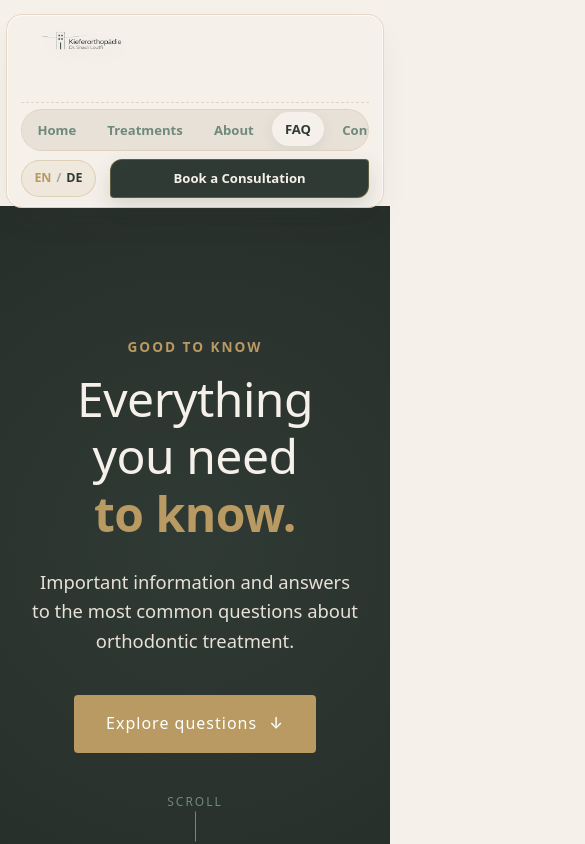
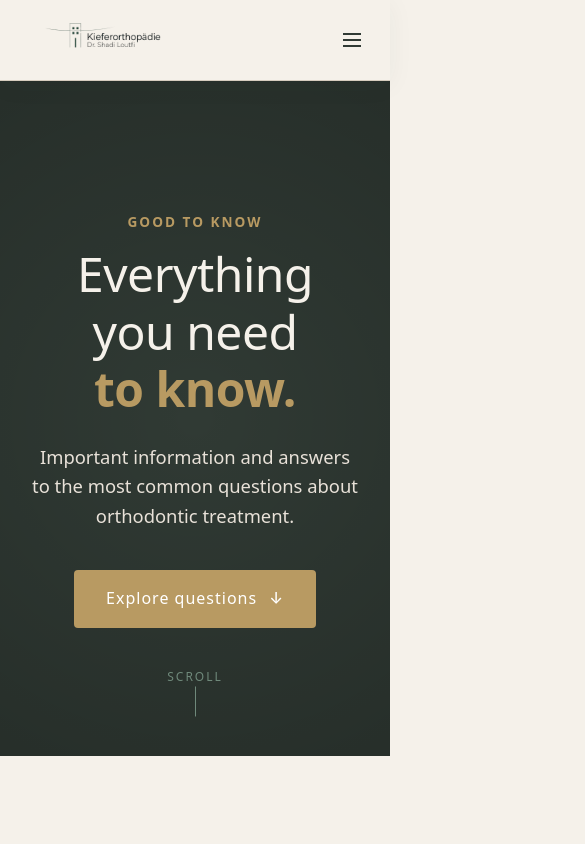
Before and after one commit to ESBER123/Dr.shadi, a React (Vite) app: page /faq in a window 390 px wide. Shown: the top 844 px of the page, 585 px wide, since content can reach past the window. Built offline with nearby package versions, Linux system fonts and the light colour scheme.

Commit message:
Modifying the style and files

```diff
--- a/src/assets/styles/App.css
+++ b/src/assets/styles/App.css
@@ -1,244 +1,231 @@
-/* ==========================================================
-   BESPOKE ORGANIC-LUXE NAVBAR - Orthodontics & Bio-Glass
-   ========================================================== */
-
 :root {
-  /* نظام الألوان المطلوب */
-  --foreground: #252525; /* Deep charcoal */
-  --background: #f5f1ea; /* Warm ivory/cream */
-  --primary: #303a34; /* Deep olive-charcoal */
-  --secondary: #b89a62; /* Champagne/gold */
-  --background-alt: #e8e1d8; /* Soft greige */
-  --foreground-alt: #6f897b; /* Muted sage */
-
-  /* إعدادات الشكل الغريب المريح */
-  --quirky-radius: 24px 6px 24px 6px;
-  --quirky-radius-hover: 6px 24px 6px 24px;
+  --primary-color: #303a34; /* Deep olive-charcoal */
+  --primary-hover: #222a25;
+  --secondary-color: #b89a62; /* Champagne/gold - اللمسات الفاخرة */
+  --text-main: #252525; /* Deep charcoal */
+  --text-muted: #6f897b; /* Muted sage */
+  --bg-color: #f5f1ea; /* Warm ivory/cream */
+  --bg-alt: #e8e1d8; /* Soft greige */
+  --border-color: #d6ccbe; /* حدود أنيقة ومتناسقة مع الكريمي */
 }
 
-body {
-  background-color: var(--background);
-  color: var(--foreground);
-  margin: 0;
-  font-family:
-    system-ui,
-    -apple-system,
-    BlinkMacSystemFont,
-    "Segoe UI",
-    Roboto,
-    sans-serif;
+.navbar {
+  position: sticky;
+  top: 0;
+  z-index: 1000;
+  display: flex;
+  justify-content: space-between;
+  align-items: center;
+  padding: 1rem 6%;
+  background-color: var(--bg-color);
+  backdrop-filter: blur(10px);
+  box-shadow: 0 4px 25px rgba(48, 58, 52, 0.05);
+  border-bottom: 1px solid var(--border-color);
+  transition: all 0.3s ease;
 }
 
-/* النافبار الرئيسية */
-.navbar {
-  display: flex;
-  align-items: center;
-  justify-content: space-between;
-  gap: 1.5rem;
-  position: sticky;
-  top: 14px;
-  margin: 14px auto;
-  max-width: 1260px;
-  padding: 0.75rem 1.5rem;
-  background: rgba(245, 241, 234, 0.88);
-  backdrop-filter: blur(18px);
-  -webkit-backdrop-filter: blur(18px);
-  border: 1.5px solid rgba(184, 154, 98, 0.28);
-  border-radius: var(--quirky-radius);
-  box-shadow:
-    0 16px 36px -12px rgba(48, 58, 52, 0.12),
-    0 0 0 1px rgba(255, 255, 255, 0.6) inset;
-  z-index: 1000;
-  transition: all 0.45s cubic-bezier(0.16, 1, 0.3, 1);
+/* --- الشعار بحجم كبير وواضح --- */
+.logo img {
+  height: 78px;
+  width: auto;
+  display: block;
+  object-fit: contain;
+  transition: transform 0.3s ease;
 }
 
-.navbar:hover {
-  border-radius: var(--quirky-radius-hover);
-  border-color: rgba(184, 154, 98, 0.55);
-  box-shadow: 0 20px 45px -10px rgba(48, 58, 52, 0.18);
+.logo img:hover {
+  transform: scale(1.02);
 }
 
-/* الشعار (تم التكبير هنا) */
-.logo a {
-  display: inline-flex;
-  align-items: center;
-}
-.logo img {
-  height: 52px; /* <-- تم التكبير من 40px إلى 52px */
-  max-height: 56px;
-  width: auto;
-  object-fit: contain;
-  transition:
-    transform 0.4s cubic-bezier(0.34, 1.56, 0.64, 1),
-    filter 0.3s ease;
-  filter: drop-shadow(0 5px 8px rgba(48, 58, 52, 0.14));
-}
-.logo a:hover img {
-  transform: scale(1.08) rotate(-3deg);
-  filter: drop-shadow(0 10px 18px rgba(184, 154, 98, 0.4));
-}
-
-/* المنتصف (الروابط + الإجراءات) */
 .header-center {
   display: flex;
   align-items: center;
-  justify-content: space-between;
-  flex: 1;
-  gap: 1.5rem;
+  gap: 3.5rem;
 }
 
-/* كبسولة الروابط */
+/* --- روابط التنقل بتصميم عصري --- */
 .nav-links {
   display: flex;
   align-items: center;
-  gap: 0.35rem;
-  background: var(--background-alt);
-  padding: 4px;
-  border-radius: 9999px;
-  border: 1px solid rgba(184, 154, 98, 0.2);
+  gap: 2.2rem;
 }
 
 .nav-links a {
   text-decoration: none;
-  color: var(--foreground-alt);
-  font-weight: 600;
-  font-size: 0.9rem;
-  padding: 0.45rem 1rem;
-  border-radius: 9999px;
-  transition: all 0.3s cubic-bezier(0.4, 0, 0.2, 1);
-  white-space: nowrap;
+  color: var(--text-main);
+  font-weight: 500;
+  font-size: 0.95rem;
+  transition: color 0.25s ease;
+  position: relative;
+  padding-bottom: 4px;
 }
 
 .nav-links a:hover,
 .nav-links a.active {
-  color: var(--primary);
-  background: var(--background);
-  box-shadow: 0 4px 14px rgba(48, 58, 52, 0.08);
-  transform: translateY(-1px);
+  color: var(--primary-color);
+  font-weight: 600;
 }
 
-/* قسم الأكشنات (اللغة + الحجز) */
+/* خط فاخر تحت الرابط النشط بلون الذهب/الشامبين */
+.nav-links a.active::after {
+  content: "";
+  position: absolute;
+  bottom: -2px;
+  left: 0;
+  width: 100%;
+  height: 2.5px;
+  background-color: var(--secondary-color);
+  border-radius: 4px;
+}
+
 .header-actions {
   display: flex;
   align-items: center;
-  gap: 0.85rem;
+  gap: 1.2rem;
 }
 
-/* زر تبديل اللغة */
+/* --- زر تبديل اللغة بتصميم أنيق --- */
 .language-switch {
-  display: inline-flex;
+  background: var(--bg-alt);
+  border: 1px solid var(--border-color);
+  border-radius: 999px;
+  padding: 0.45rem 1rem;
+  cursor: pointer;
+  display: flex;
   align-items: center;
-  gap: 0.3rem;
-  background: rgba(184, 154, 98, 0.1);
-  border: 1px solid rgba(184, 154, 98, 0.3);
-  padding: 0.45rem 0.8rem;
-  border-radius: 9999px;
-  cursor: pointer;
+  gap: 0.4rem;
+  font-size: 0.82rem;
+  color: var(--text-muted);
+  transition: all 0.25s ease;
+}
+
+.language-switch:hover {
+  border-color: var(--secondary-color);
+  color: var(--text-main);
+}
+
+.language-switch span.active {
+  color: var(--primary-color);
   font-weight: 700;
-  font-size: 0.78rem;
-  color: var(--primary);
+}
+
+.language-divider {
+  color: var(--border-color);
+}
+
+/* --- زر حجز الموعد (CTA) بلون فاخر --- */
+.header-cta {
+  background-color: var(--primary-color);
+  color: #ffffff !important;
+  padding: 0.7rem 1.5rem;
+  border-radius: 999px;
+  font-weight: 600;
+  font-size: 0.9rem;
+  text-decoration: none;
+  box-shadow: 0 4px 15px rgba(48, 58, 52, 0.15);
+  border: 1px solid rgba(184, 154, 98, 0.2);
   transition: all 0.3s ease;
 }
 
-.language-switch:hover {
-  background: rgba(184, 154, 98, 0.22);
-  transform: scale(1.05);
+.header-cta:hover {
+  background-color: var(--primary-hover);
+  border-color: var(--secondary-color);
+  transform: translateY(-2px);
+  box-shadow: 0 6px 20px rgba(48, 58, 52, 0.25);
 }
 
-.language-switch span.active {
-  color: var(--secondary);
-  font-weight: 800;
+.mobile-menu-toggle {
+  display: none;
+  background: transparent;
+  border: none;
+  cursor: pointer;
+  color: var(--primary-color);
+  padding: 0.4rem;
+  border-radius: 8px;
 }
 
-.language-divider {
-  color: var(--foreground-alt);
-  opacity: 0.6;
-}
-
-/* زر الحجز (CTA) */
-.header-cta {
-  display: inline-flex;
-  align-items: center;
-  justify-content: center;
-  text-decoration: none;
-  background: var(--primary);
-  color: var(--background);
-  font-weight: 600;
-  font-size: 0.88rem;
-  padding: 0.55rem 1.25rem;
-  border-radius: 12px 4px 12px 4px;
-  border: 1px solid rgba(184, 154, 98, 0.35);
-  box-shadow: 0 8px 20px rgba(48, 58, 52, 0.15);
-  transition: all 0.35s cubic-bezier(0.16, 1, 0.3, 1);
-  white-space: nowrap;
-}
-
-.header-cta:hover {
-  background: linear-gradient(135deg, var(--primary), var(--secondary));
-  color: #ffffff;
-  border-radius: 4px 12px 4px 12px;
-  transform: translateY(-2px) scale(1.03);
-  box-shadow: 0 12px 28px rgba(184, 154, 98, 0.35);
-}
-
-/* ==========================================================
-   RESPONSIVE DESIGN (تجاوب تام مع الأجهزة)
-   ========================================================== */
-
-@media (max-width: 960px) {
-  .navbar {
-    margin: 10px;
-    padding: 0.65rem 1rem;
-    border-radius: 20px;
-    flex-wrap: wrap;
+/* --- التجاوب مع الأجهزة اللوحية والهواتف --- */
+@media screen and (max-width: 1024px) {
+  .header-center {
+    gap: 1.5rem;
   }
-  .header-center {
-    width: 100%;
-    order: 3;
-    justify-content: center;
-    margin-top: 0.4rem;
-    padding-top: 0.4rem;
-    border-top: 1px dashed rgba(184, 154, 98, 0.3);
+  .nav-links {
+    gap: 1.2rem;
   }
 }
 
-@media (max-width: 640px) {
+@media screen and (max-width: 768px) {
   .navbar {
-    margin: 6px;
-    padding: 0.55rem 0.85rem;
-    border-radius: 16px;
+    padding: 0.75rem 5%;
   }
+
   .logo img {
-    height: 40px; /* تصغير طفيف ومناسب للموبايل لكي لا يستهلك مساحة النافبار */
+    height: 56px;
   }
+
+  .mobile-menu-toggle {
+    display: flex;
+    align-items: center;
+    justify-content: center;
+  }
+
   .header-center {
+    position: fixed;
+    top: 75px;
+    left: 0;
+    width: 100%;
+    height: calc(100vh - 75px);
+    background-color: var(--bg-color);
     flex-direction: column;
     align-items: stretch;
-    gap: 0.5rem;
+    justify-content: flex-start;
+    padding: 2.5rem 6%;
+    gap: 2rem;
+    box-shadow: 0 15px 30px rgba(0, 0, 0, 0.08);
+    transform: translateX(100%);
+    opacity: 0;
+    visibility: hidden;
+    transition: all 0.35s cubic-bezier(0.4, 0, 0.2, 1);
   }
+
+  .header-center.open {
+    transform: translateX(0);
+    opacity: 1;
+    visibility: visible;
+  }
+
   .nav-links {
+    flex-direction: column;
+    align-items: flex-start;
+    gap: 1.5rem;
+  }
+
+  .nav-links a {
+    font-size: 1.2rem;
     width: 100%;
-    overflow-x: auto;
-    justify-content: flex-start;
-    padding: 3px;
-    -webkit-overflow-scrolling: touch;
-    scrollbar-width: none;
+    padding: 0.6rem 0;
+    border-bottom: 1px solid var(--border-color);
   }
-  .nav-links::-webkit-scrollbar {
+
+  .nav-links a.active::after {
     display: none;
   }
-  .nav-links a {
-    font-size: 0.82rem;
-    padding: 0.4rem 0.8rem;
+
+  .header-actions {
+    flex-direction: row;
+    justify-content: space-between;
+    width: 100%;
+    margin-top: auto;
+    padding-bottom: 2rem;
   }
-  .header-actions {
-    width: 100%;
-    justify-content: space-between;
+
+  .language-switch {
+    padding: 0.6rem 1.2rem;
+    font-size: 0.95rem;
   }
+
   .header-cta {
-    flex: 1;
     text-align: center;
-    padding: 0.5rem 0.8rem;
-    font-size: 0.82rem;
+    padding: 0.8rem 1.5rem;
   }
 }
--- a/src/components/Header.jsx
+++ b/src/components/Header.jsx
@@ -1,3 +1,4 @@
+import { useState } from "react";
 import { NavLink } from "react-router-dom";
 import LogoImage from "../images/Logoo.png";
 import { useLanguage } from "../context/LanguageContext.jsx";
@@ -6,80 +7,93 @@ import "../assets/styles/App.css";
 
 const Header = () => {
   const { language, toggleLanguage } = useLanguage();
+  const [mobileMenuOpen, setMobileMenuOpen] = useState(false);
 
   const t = translations?.[language] ?? translations?.en ?? {};
+
+  const closeMobileMenu = () => setMobileMenuOpen(false);
 
   return (
     <header className="navbar">
       <div className="logo">
-        <NavLink to="/">
-          <img
-            src={LogoImage}
-            alt="Dr. Shadi Loutfi Orthodontics"
-          />
+        <NavLink to="/" onClick={closeMobileMenu}>
+          <img src={LogoImage} alt="Kieferorthopädie Dr. Shadi Loutfi" />
         </NavLink>
       </div>
 
-      <div className="header-center">
+      {/* زر الموبايل (Hamburger / Close) */}
+      <button
+        type="button"
+        className="mobile-menu-toggle"
+        onClick={() => setMobileMenuOpen(!mobileMenuOpen)}
+        aria-label="Toggle navigation menu"
+        aria-expanded={mobileMenuOpen}
+      >
+        {mobileMenuOpen ? (
+          <svg
+            width="24"
+            height="24"
+            viewBox="0 0 24 24"
+            fill="none"
+            stroke="currentColor"
+            strokeWidth="2"
+          >
+            <path d="M18 6L6 18M6 6l12 12" />
+          </svg>
+        ) : (
+          <svg
+            width="24"
+            height="24"
+            viewBox="0 0 24 24"
+            fill="none"
+            stroke="currentColor"
+            strokeWidth="2"
+          >
+            <path d="M3 12h18M3 6h18M3 18h18" />
+          </svg>
+        )}
+      </button>
 
+      <div className={`header-center ${mobileMenuOpen ? "open" : ""}`}>
         <nav className="nav-links">
-
-          <NavLink to="/">
+          <NavLink to="/" onClick={closeMobileMenu}>
             {language === "en" ? "Home" : "Startseite"}
           </NavLink>
-
-          <NavLink to="/treatment">
+          <NavLink to="/treatment" onClick={closeMobileMenu}>
             {language === "en" ? "Treatments" : "Behandlungen"}
           </NavLink>
-
-          <NavLink to="/about">
+          <NavLink to="/about" onClick={closeMobileMenu}>
             {language === "en" ? "About" : "Über uns"}
           </NavLink>
-
-          <NavLink to="/faq">
+          <NavLink to="/faq" onClick={closeMobileMenu}>
             FAQ
           </NavLink>
-
-          <NavLink to="/contact">
+          <NavLink to="/contact" onClick={closeMobileMenu}>
             {language === "en" ? "Contact" : "Kontakt"}
           </NavLink>
-
         </nav>
 
         <div className="header-actions">
-
           <button
             type="button"
             className="language-switch"
             onClick={toggleLanguage}
-            aria-label={
-              language === "en"
-                ? "Switch language to German"
-                : "Switch language to English"
-            }
+            aria-label="Switch language"
           >
-            <span className={language === "en" ? "active" : ""}>
-              EN
-            </span>
-
-            <span className="language-divider">
-              /
-            </span>
-
-            <span className={language === "de" ? "active" : ""}>
-              DE
-            </span>
+            <span className={language === "en" ? "active" : ""}>EN</span>
+            <span className="language-divider">/</span>
+            <span className={language === "de" ? "active" : ""}>DE</span>
           </button>
 
           <NavLink
             to="/booking"
             className="header-cta"
+            onClick={closeMobileMenu}
           >
-            {t.bookAppointment || "Book a Consultation"}
+            {t.bookAppointment ||
+              (language === "de" ? "Termin buchen" : "Book a Consultation")}
           </NavLink>
-
         </div>
-
       </div>
     </header>
   );
```
Also changed, not shown: src/images/Logoo1.png (added).
